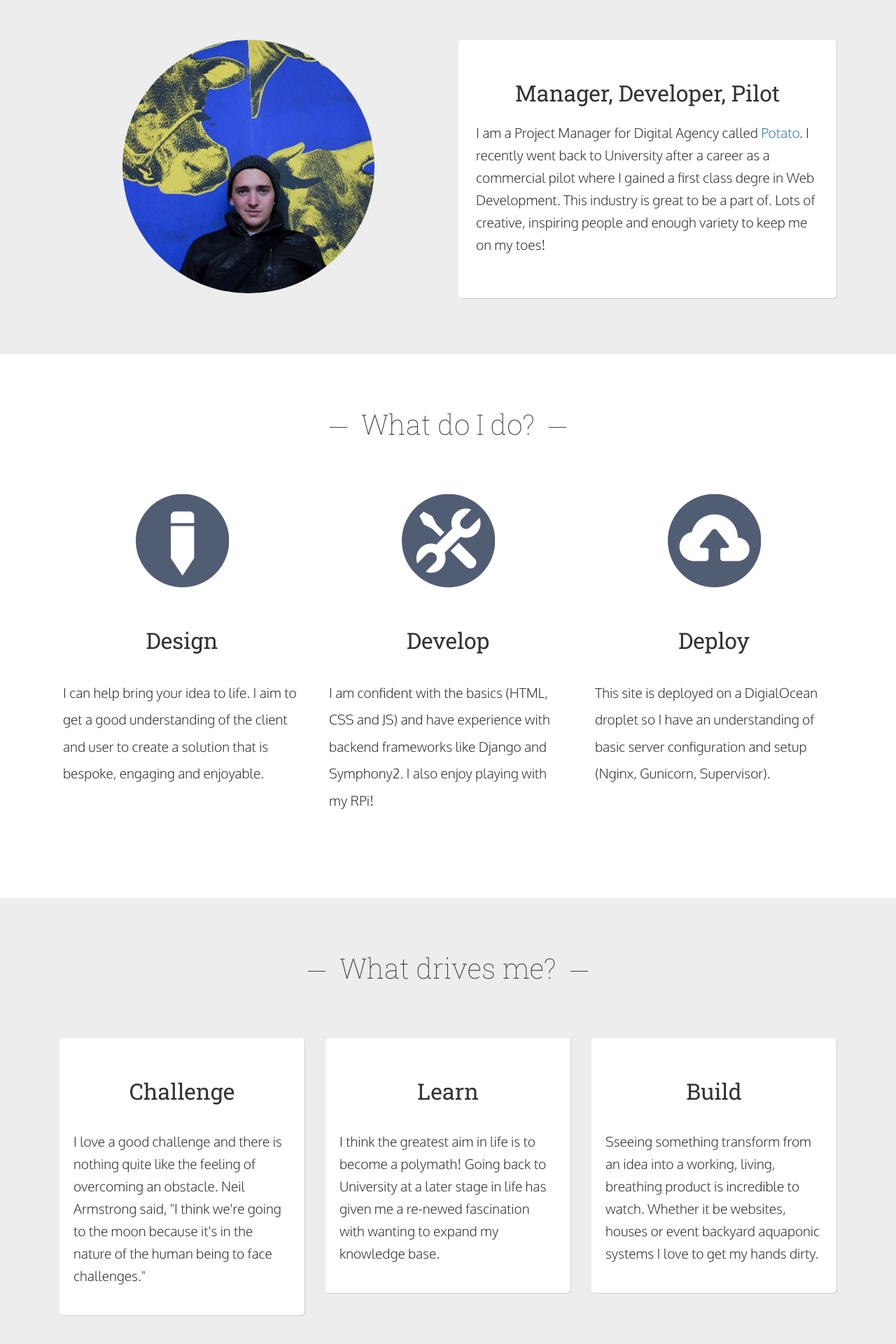
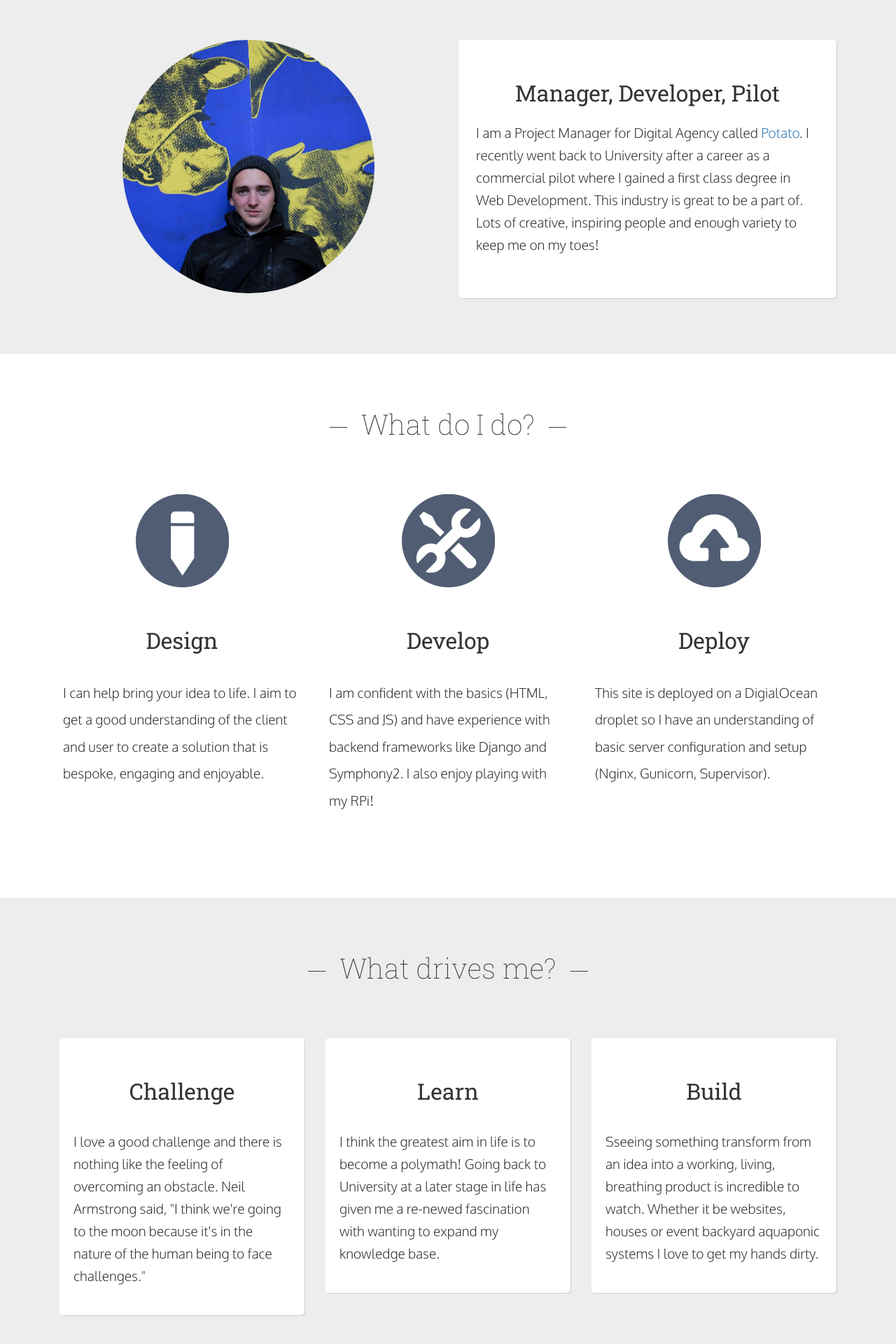
Before and after one commit to afieldio/django-portfolio-boilerplate, a Django app: template templates/home.html in a window 1280 px wide. Shown: the part 943-2863 px from the top of the page at 70% size. Run offline with Django 3.2, Linux system fonts and the light colour scheme; the template is opened without the code that fills it, so the values that code supplies are empty; some libraries are stand-ins or nearby versions.

Commit message:
Spelling

```diff
--- a/portfolio/static/portfolio/css/style.css
+++ b/portfolio/static/portfolio/css/style.css
@@ -146,7 +146,7 @@ h3{
 	box-shadow: 1px 1px #cecccc;
 	width: 100%;
 	line-height: 2em;
-	min-height: 300px;
+	min-height: 340px;
 	margin: 0px auto 80px auto;
 }
 
--- a/templates/home.html
+++ b/templates/home.html
@@ -47,7 +47,7 @@
     <div class="col-md-6">
       <div class="card">
       <h3>Manager, Developer, Pilot</h3>
-      <p>I am a Project Manager for Digital Agency called <a href="p.ota.to">Potato</a>. I recently went back to University after a career as a commercial pilot where I gained a first class degre in Web Development. This industry is great to be a part of. Lots of creative, inspiring people and enough variety to keep me on my toes!</p>
+      <p>I am a Project Manager for Digital Agency called <a href="p.ota.to">Potato</a>. I recently went back to University after a career as a commercial pilot where I gained a first class degree in Web Development. This industry is great to be a part of. Lots of creative, inspiring people and enough variety to keep me on my toes!</p>
       </div>
     </div>
   </div>
@@ -84,7 +84,7 @@
     <div class="col-md-4">
       <div class="drive-card">
         <h3>Challenge</h3>
-        <p>I love a good challenge and there is nothing quite like the feeling of overcoming an obstacle. Neil Armstrong said, "I think we're going to the moon because it's in the nature of the human being to face challenges."</p>
+        <p>I love a good challenge and there is nothing like the feeling of overcoming an obstacle. Neil Armstrong said, "I think we're going to the moon because it's in the nature of the human being to face challenges."</p>
       </div>
     </div>
     <div class="col-md-4">
```
